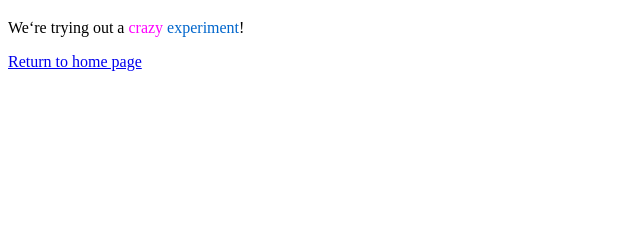
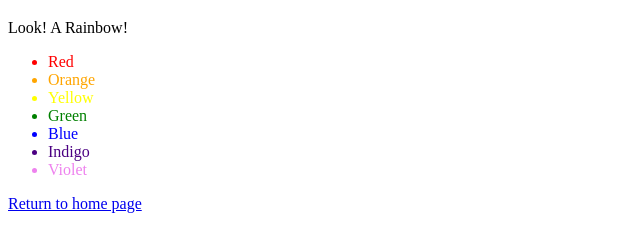
Before and after one commit to Tomasep22/website-2, a plain HTML site: page crazy.html in a window 1280 px wide. Shown: the part 61-312 px from the top of the page, without its empty margins (0-640 px from the left). Drawn offline with Linux system fonts and the light colour scheme.

Commit message:
Add a rainbow to crazy.html

```diff
--- a/crazy.html
+++ b/crazy.html
@@ -6,8 +6,18 @@
     </head>
     <body>
         <h1>A Crazy Experiment</h1>
-        <p>We‘re trying out a <span style="color: #F0F">crazy </span><span style="color: #06C">experiment</span>!
+        <p>Look! A Rainbow!</p>
 
-            <p><a href="index.html">Return to home page</a></p>
+        <ul>
+            <li style="color: red;">Red</li>
+            <li style="color: orange;">Orange</li>
+            <li style="color: yellow;">Yellow</li>
+            <li style="color: green;">Green</li>
+            <li style="color: blue;">Blue</li>
+            <li style="color: indigo;">Indigo</li>
+            <li style="color: violet;">Violet</li>
+        </ul>
+
+        <p><a href="index.html">Return to home page</a></p>
     </body>
 </html>
```
